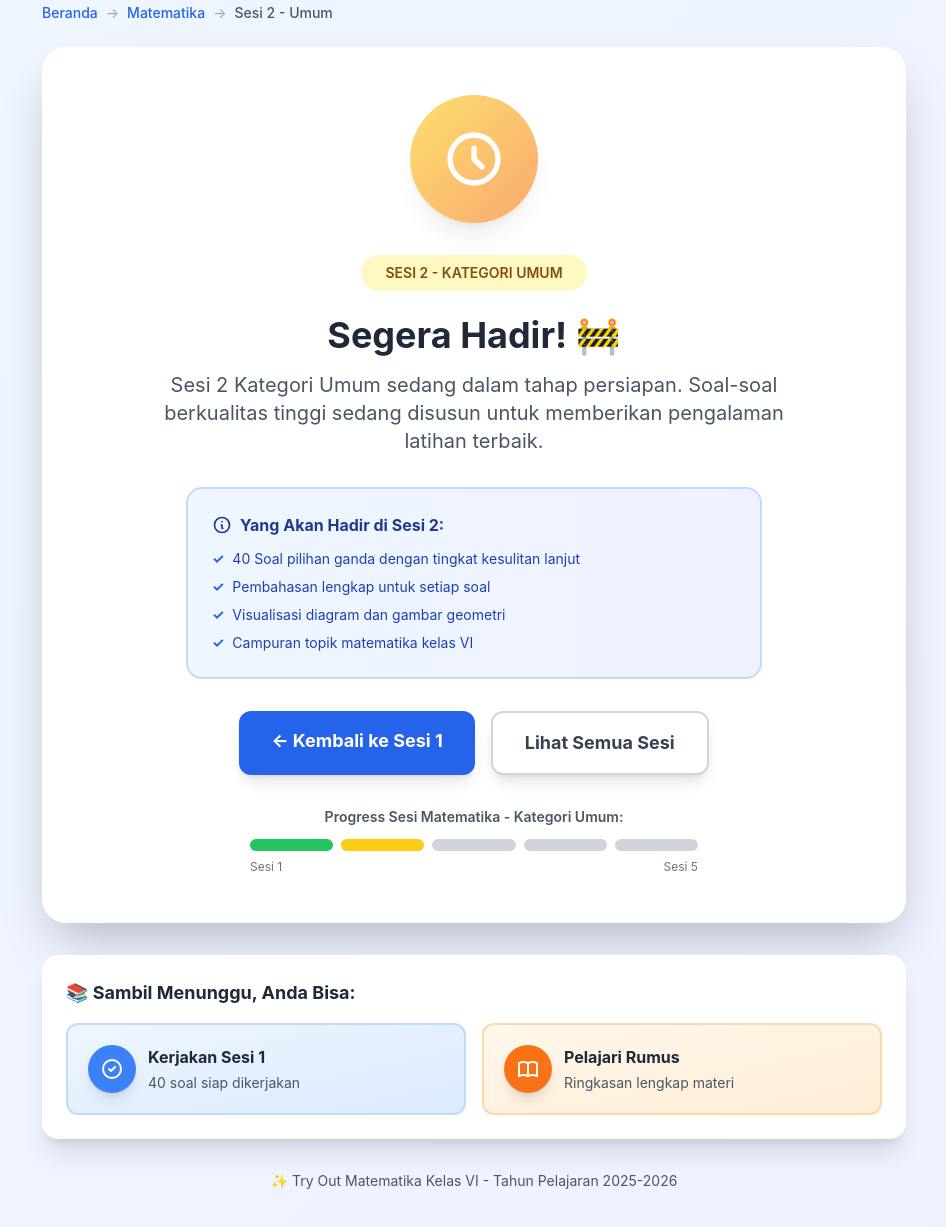
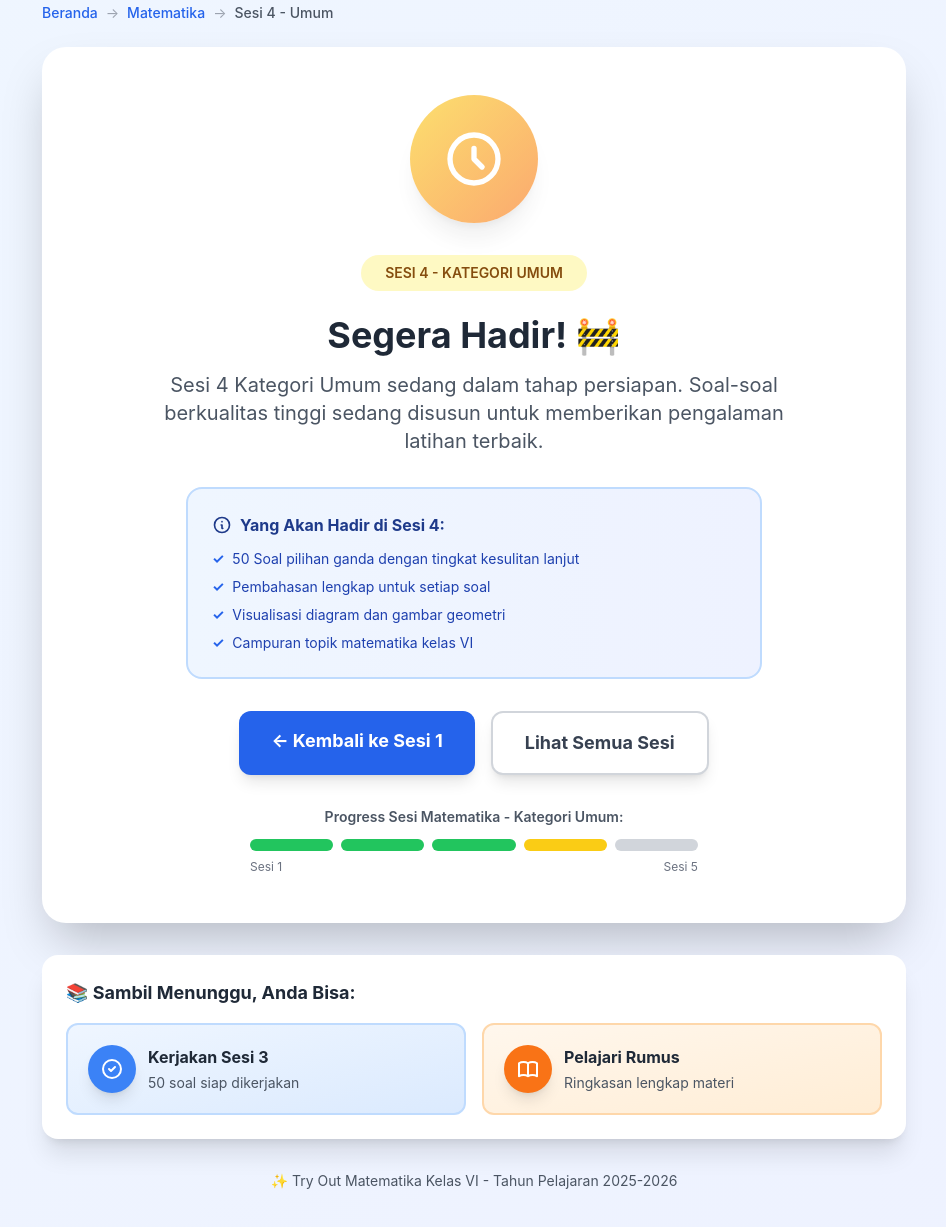
Before and after one commit to familianto/tryout-tka-sd-2025, a plain HTML site: page matematika/umum/sesi-4.html in a window 1280 px wide. Shown: the part 45-1272 px from the top of the page, without its empty margins (166-1112 px from the left). Drawn offline with nearby package versions, Linux system fonts and the light colour scheme.

Commit message:
Update sesi-4.html

```diff
--- a/matematika/umum/sesi-4.html
+++ b/matematika/umum/sesi-4.html
@@ -3,7 +3,7 @@
 <head>
   <meta charset="UTF-8">
   <meta name="viewport" content="width=device-width, initial-scale=1.0">
-  <title>Sesi 2 - Segera Hadir | Try Out Matematika</title>
+  <title>Sesi 4 - Segera Hadir | Try Out Matematika</title>
   <script src="https://cdn.tailwindcss.com"></script>
   <style>
     body {
@@ -30,7 +30,7 @@
       <span class="text-gray-400">→</span>
       <a href="../index.html" class="text-blue-600 hover:text-blue-800 font-medium">Matematika</a>
       <span class="text-gray-400">→</span>
-      <span class="text-gray-600 font-medium">Sesi 2 - Umum</span>
+      <span class="text-gray-600 font-medium">Sesi 4 - Umum</span>
     </div>
 
     <!-- Main Content -->
@@ -47,7 +47,7 @@
 
       <!-- Title -->
       <div class="inline-block bg-yellow-100 text-yellow-800 px-6 py-2 rounded-full text-sm font-semibold mb-6">
-        SESI 2 - KATEGORI UMUM
+        SESI 4 - KATEGORI UMUM
       </div>
 
       <h1 class="text-4xl font-bold text-gray-800 mb-4">
@@ -55,7 +55,7 @@
       </h1>
 
       <p class="text-xl text-gray-600 mb-8 max-w-2xl mx-auto">
-        Sesi 2 Kategori Umum sedang dalam tahap persiapan.
+        Sesi 4 Kategori Umum sedang dalam tahap persiapan.
         Soal-soal berkualitas tinggi sedang disusun untuk memberikan pengalaman latihan terbaik.
       </p>
 
@@ -65,12 +65,12 @@
           <svg class="w-5 h-5" fill="none" stroke="currentColor" viewBox="0 0 24 24">
             <path stroke-linecap="round" stroke-linejoin="round" stroke-width="2" d="M13 16h-1v-4h-1m1-4h.01M21 12a9 9 0 11-18 0 9 9 0 0118 0z"></path>
           </svg>
-          Yang Akan Hadir di Sesi 2:
+          Yang Akan Hadir di Sesi 4:
         </h3>
         <ul class="text-sm text-blue-800 space-y-2">
           <li class="flex items-start gap-2">
             <span class="text-blue-600 font-bold">✓</span>
-            <span>40 Soal pilihan ganda dengan tingkat kesulitan lanjut</span>
+            <span>50 Soal pilihan ganda dengan tingkat kesulitan lanjut</span>
           </li>
           <li class="flex items-start gap-2">
             <span class="text-blue-600 font-bold">✓</span>
@@ -102,9 +102,9 @@
         <p class="text-sm text-gray-600 mb-3 font-semibold">Progress Sesi Matematika - Kategori Umum:</p>
         <div class="flex gap-2 justify-center">
           <div class="flex-1 bg-green-500 h-3 rounded-full" title="Sesi 1 - Selesai"></div>
-          <div class="flex-1 bg-yellow-400 h-3 rounded-full" title="Sesi 2 - Dalam Persiapan"></div>
-          <div class="flex-1 bg-gray-300 h-3 rounded-full" title="Sesi 3 - Belum Dimulai"></div>
-          <div class="flex-1 bg-gray-300 h-3 rounded-full" title="Sesi 4 - Belum Dimulai"></div>
+          <div class="flex-1 bg-green-500 h-3 rounded-full" title="Sesi 2 - Selesai"></div>
+          <div class="flex-1 bg-green-500 h-3 rounded-full" title="Sesi 3 - Selesai"></div>
+          <div class="flex-1 bg-yellow-400 h-3 rounded-full" title="Sesi 4 - Dalam Persiapan"></div>
           <div class="flex-1 bg-gray-300 h-3 rounded-full" title="Sesi 5 - Belum Dimulai"></div>
         </div>
         <div class="flex justify-between text-xs text-gray-500 mt-2">
@@ -121,7 +121,7 @@
         📚 Sambil Menunggu, Anda Bisa:
       </h3>
       <div class="grid md:grid-cols-2 gap-4">
-        <a href="sesi-1.html" class="bg-gradient-to-br from-blue-50 to-blue-100 border-2 border-blue-200 rounded-xl p-5 hover:border-blue-400 transition-all group">
+        <a href="sesi-3.html" class="bg-gradient-to-br from-blue-50 to-blue-100 border-2 border-blue-200 rounded-xl p-5 hover:border-blue-400 transition-all group">
           <div class="flex items-center gap-3">
             <div class="bg-blue-500 text-white rounded-full w-12 h-12 flex items-center justify-center flex-shrink-0 shadow-lg group-hover:scale-110 transition-transform">
               <svg class="w-6 h-6" fill="none" stroke="currentColor" viewBox="0 0 24 24">
@@ -129,8 +129,8 @@
               </svg>
             </div>
             <div class="text-left">
-              <h4 class="font-bold text-gray-800 mb-1">Kerjakan Sesi 1</h4>
-              <p class="text-sm text-gray-600">40 soal siap dikerjakan</p>
+              <h4 class="font-bold text-gray-800 mb-1">Kerjakan Sesi 3</h4>
+              <p class="text-sm text-gray-600">50 soal siap dikerjakan</p>
             </div>
           </div>
         </a>
```
